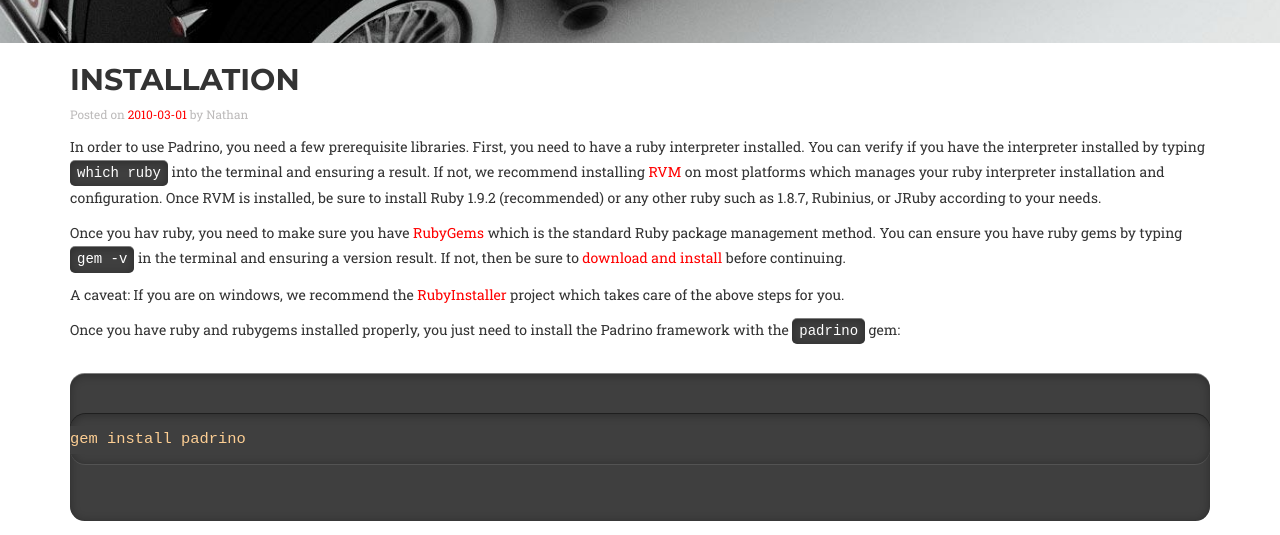
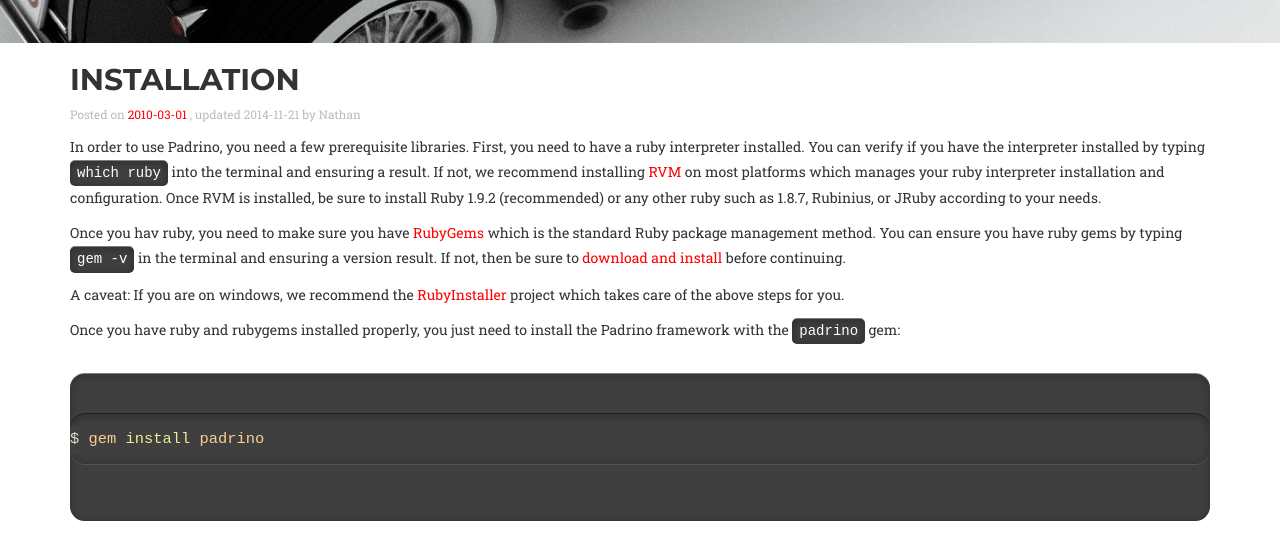
Before and after one commit to wikimatze/padrinorb-website, a Jekyll site: the page built from guides/installation.md, in a window 1280 px wide and 900 px high, scrolled down 637 px. Shown: the part 153-688 px from the top of the window. Built offline with Jekyll 4.4.1, drawn with Linux system fonts in a browser that asks for light colours; some web fonts are replaced; Markdown is read by kramdown in place of the engine named in the settings.

Commit message:
Add installation to guide

````diff
--- a/guides/installation.md
+++ b/guides/installation.md
@@ -1,18 +1,27 @@
 ---
 date: 2010-03-01
+update: 2014-11-21
 author: Nathan
 email: nesquena@gmail.com
 title: Installation
+permalink: /guides/installation/
 ---
 
 In order to use Padrino, you need a few prerequisite libraries. First, you need to have a ruby interpreter installed. You can verify if you have the interpreter installed by typing `which ruby` into the terminal and ensuring a result. If not, we recommend installing [RVM](http://beginrescueend.com/rvm/install/) on most platforms which manages your ruby interpreter installation and configuration. Once RVM is installed, be sure to install Ruby 1.9.2 (recommended) or any other ruby such as 1.8.7, Rubinius, or JRuby according to your needs.
 
+
 Once you hav ruby, you need to make sure you have [RubyGems](https://rubygems.org) which is the standard Ruby package management method. You can ensure you have ruby gems by typing `gem -v` in the terminal and ensuring a version result. If not, then be sure to [download and install](https://rubygems.org/pages/download) before continuing.
+
 
 A caveat: If you are on windows, we recommend the [RubyInstaller](http://rubyinstaller.org) project which takes care of the above steps for you.
 
+
 Once you have ruby and rubygems installed properly, you just need to install the Padrino framework with the `padrino` gem:
 
-    gem install padrino
+
+```sh
+$ gem install padrino
+```
+
 
 This will install all the necessary padrino dependencies to get you started creating applications. Now you are ready to use this gem to [enhance your Sinatra projects](http://www.padrinorb.com/guides/standalone-usage-in-sinatra) or to create new Padrino applications. If you are new to Ruby or Sinatra, be sure to check out the [Getting Started](http://www.padrinorb.com/guides/getting-started) guide for more information.
````
